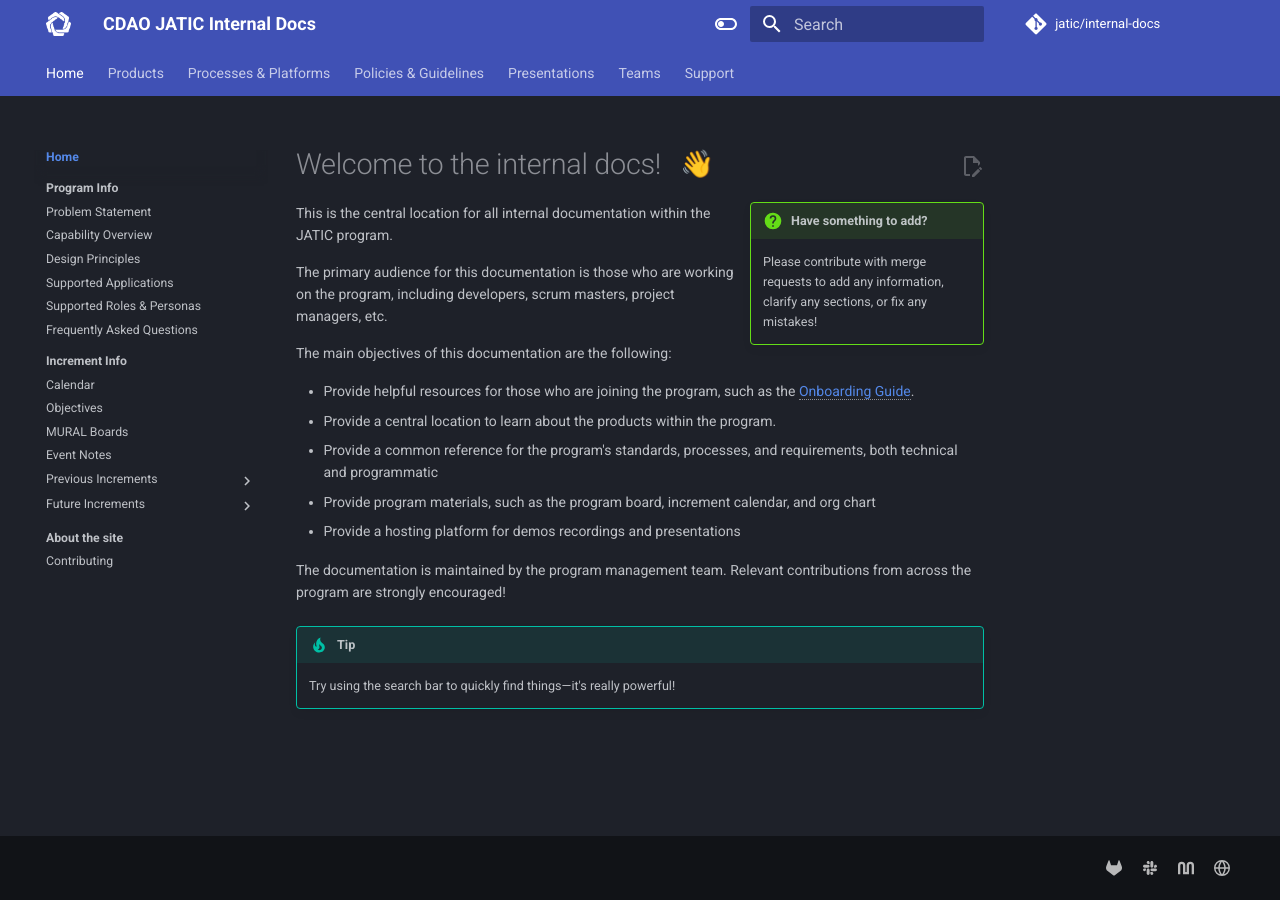
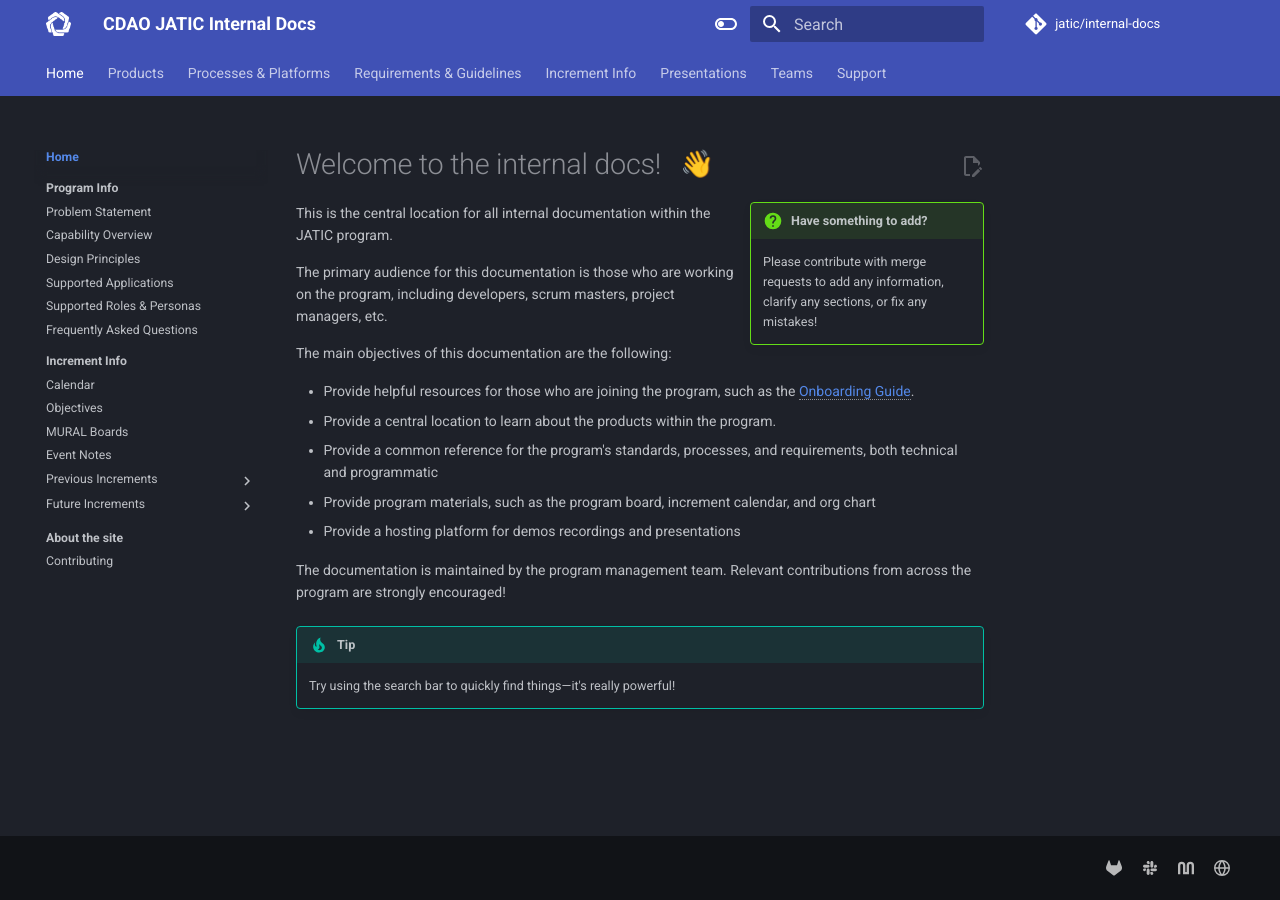
Before and after one commit to zheng0xd/JATIC-internal-docs, an MkDocs documentation site: the page built from docs/index.md, in a window 1280 px wide. Built offline with MkDocs 1.6.1 and Material for MkDocs 9.7.7, drawn with Linux system fonts in a browser that asks for light colours; emoji names are drawn with the system emoji font; comment, search, counter and statistics services are not loaded; some of the changed lines change nothing that is shown.

Commit message:
[mkdocs] Updated naming of requirements docs

```diff
--- a/mkdocs.yml
+++ b/mkdocs.yml
@@ -145,9 +145,9 @@
     - Guides:
       - Using Gitlab for Agile Planning: process/guides/gitlab-agile.md
       - User Engagement Guide: process/guides/user-engagement.md
-  - Policies & Guidelines:
-      - policy/index.md
-      - For Software: # each of these should be brought under the "policy" folder eventually
+  - Requirements & Guidelines:
+      - reqs/index.md
+      - Software Requirements: # each of these should be brought under the "reqs" folder eventually
         - sdp/index.md
         - Protocol Requirements: sdp/protocols.md
         - Testing Requirements: sdp/testing-plan.md
@@ -155,14 +155,16 @@
         - Software Requirements: sdp/software-requirements.md
         - Branch, Merge, Release Guidance: sdp/branch-merge-release.md
         - General Python Coding Guidelines: sdp/coding-guidelines.md
-      - For Documentation:
-        - policy/documentation/index.md
-      - For Products:
-        - policy/product/index.md
-        - Classification Policy: policy/product/classification.md
-        - Data Rights & Licensing Policy: policy/product/data-rights-licensing.md
-        - Product Naming Guidelines: policy/product/naming.md
-        - Public Release Guidelines: policy/product/public-release.md
+      - Documentation Requirements:
+        - reqs/documentation/index.md
+      - Product Requirements:
+        - reqs/product/index.md
+        - Classification Policy: reqs/product/classification.md
+        - Data Rights & Licensing Policy: reqs/product/data-rights-licensing.md
+        - Public Release Guidelines: reqs/product/public-release.md
+        - Product Naming Guidelines: reqs/product/naming.md
+  - Increment Info:
+    - Increment 3 (11 OCT 23 - 30 JAN 24): increment/3.md
   - Presentations:
     - presentations/index.md
     - Powerpoints:
```
